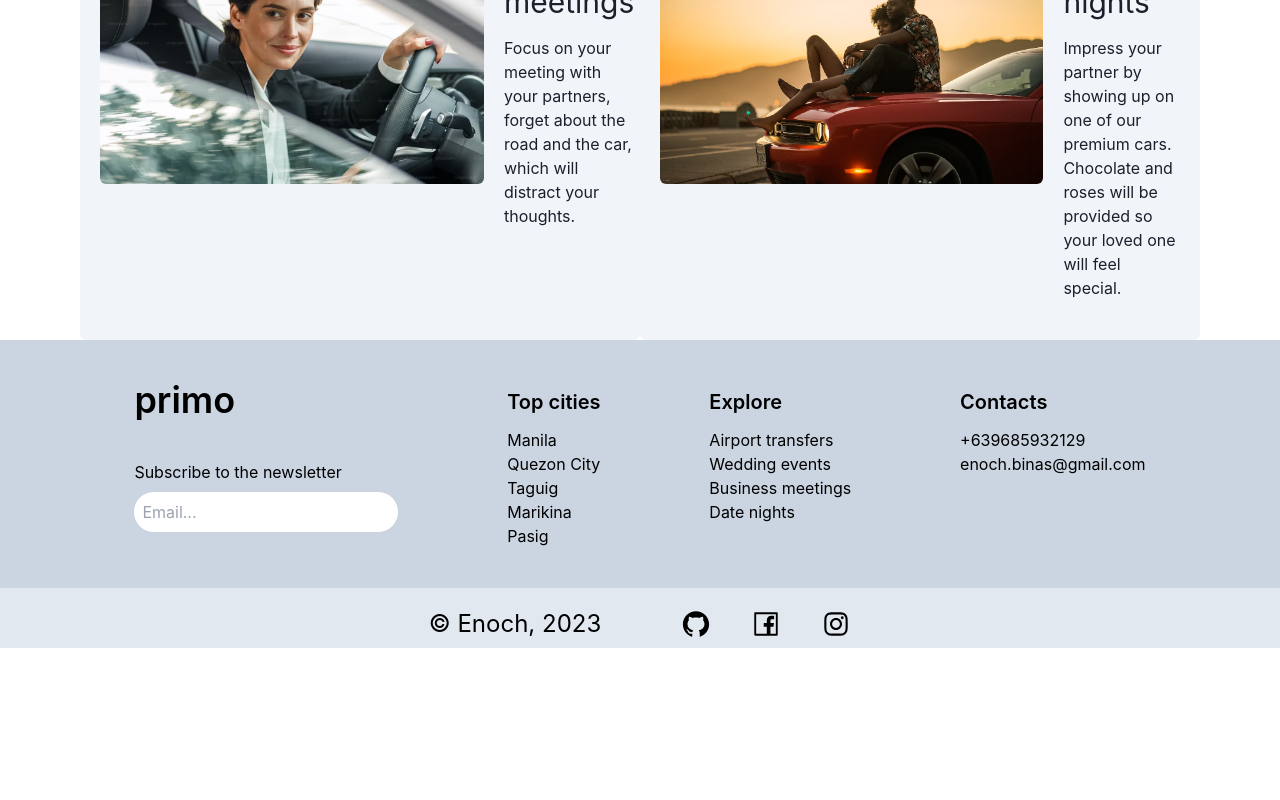
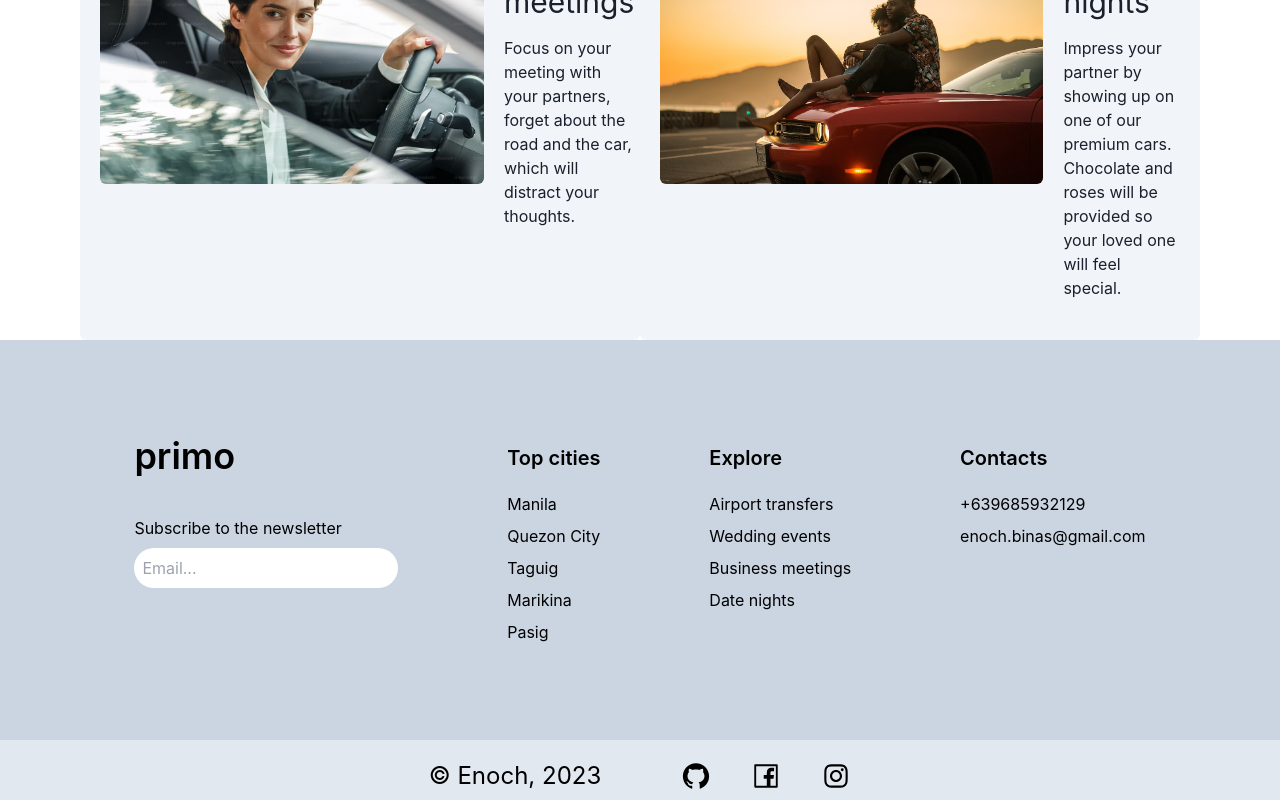
Before and after one commit to copypastemaster/car-rental, a React (Vite) app: page / in a window 1280 px wide. Shown: the part 2932-3732 px from the top of the page. Before the commit the page ends 3580 px from the top, so only its background shows below. Built offline with nearby package versions, Linux system fonts and the light colour scheme.

Commit message:
fix: padding adjustments on footer

```diff
--- a/src/containers/Footer.tsx
+++ b/src/containers/Footer.tsx
@@ -6,7 +6,7 @@ import { Link } from 'react-router-dom'
 export default function Footer() {
   return (
     <div>
-      <div className='flex flex-col text-black text-center p-2 md:text-left md:flex-row md:justify-around sm:px-20 sm:pt-10 sm:pb-10 bg-slate-300'>
+      <div className='flex flex-col text-black text-center p-2 md:pt-24 md:pb-24 md:text-left md:flex-row md:justify-around sm:px-20 sm:pt-10 sm:pb-10 bg-slate-300'>
         <FirstPart />
         <SecondPart />
         <ThirdPart />
@@ -30,7 +30,7 @@ function FirstPart () {
 
 function SecondPart () {
   return (
-    <div className='flex flex-col'>
+    <div className='flex flex-col gap-2'>
       <h3 className='text-xl font-semibold mt-14 md:mt-2'>Top cities</h3>
       <p className='mt-3'>Manila</p>
       <p>Quezon City</p>
@@ -43,7 +43,7 @@ function SecondPart () {
 
 function ThirdPart () {
   return (
-    <div className='flex flex-col'>
+    <div className='flex flex-col gap-2'>
       <h3 className='text-xl font-semibold mt-14 md:mt-2'>Explore</h3>
       <p className='mt-3'>
         <Link to='/' onClick={() => document.getElementById('contacts')?.scrollIntoView({behavior: 'smooth'})} className='font-normal'>Airport transfers</Link>
@@ -83,7 +83,7 @@ function FourthPart () {
 
 function Contacts () {
   return (
-    <div className='flex flex-col' id="contacts">
+    <div className='flex flex-col gap-2' id="contacts">
       <h3 className='text-xl font-semibold mt-14 md:mt-2'>Contacts</h3>
       <p className='mt-3'>+639685932129</p>
       <p>enoch.binas@gmail.com</p>
```
